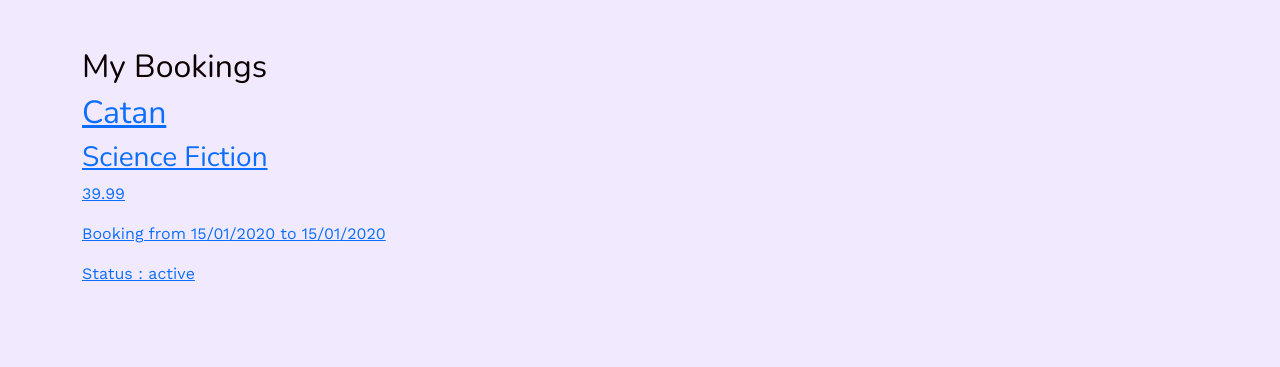
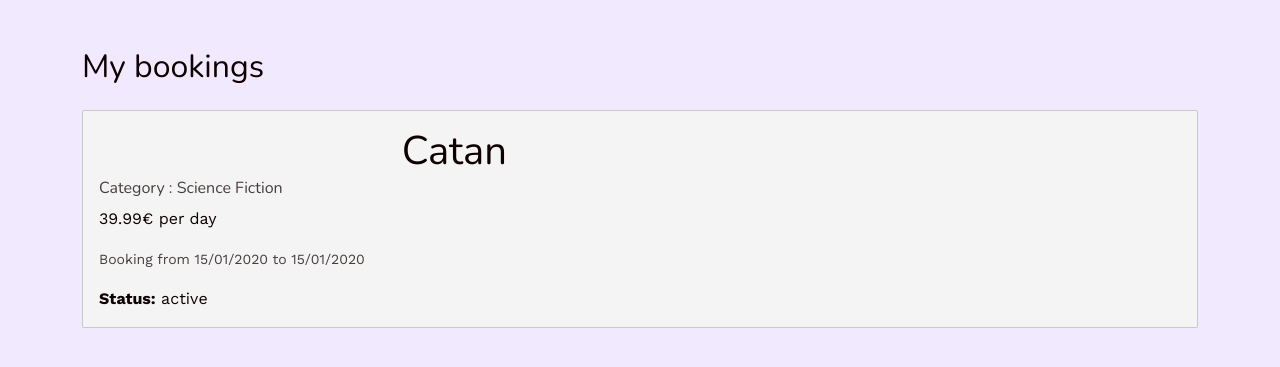
Before and after one commit to NicolasWaenia/AirGames, a Rails app: page /my_bookings in a window 1280 px wide. Shown: the part 86-453 px from the top of the page. Run offline with Rails 7, Linux system fonts and the light colour scheme; a user stored in the database is signed in; tables that the repository leaves empty hold one stand-in row (values such as "Sample post"); style sheets or scripts are compiled from the project's sources; some libraries are stand-ins or nearby versions.

Commit message:
change interface

```diff
--- a/app/views/bookings/my_index.html.erb
+++ b/app/views/bookings/my_index.html.erb
@@ -1,17 +1,31 @@
-<h2>My Bookings</h2>
+<!-- app/views/bookings/index.html.erb -->
+
+<h2 class="mb-4">My bookings</h2>
 
 <% @bookings.each do |booking| %>
-  <%= link_to game_path(booking.game) do  %>
-    <div class="card-product">
-      <% if booking.game.photo.attached? %>
-        <img src="<%= cl_image_path(booking.game.photo.key, crop: :fill, height: 100) %>" alt="Game Image" />
-      <% end %>
-      <div class="card-product-infos">
-        <h2><%= booking.game.name %></h2>
-        <h3><%= booking.game.category %></h3>
-        <p><%= booking.game.price %></p>
-        <p>Booking from <%= booking.start_at.strftime("%d/%m/%Y")  %> to <%= booking.end_at.strftime("%d/%m/%Y") %></p>
-        <p>Status : <%= booking.status %></p>
+  <%= link_to game_path(booking.game), class: "text-decoration-none text-dark" do %>
+    <div class="card mb-3">
+      <div class="row g-0">
+        <% if booking.game.photo.attached? %>
+          <div class="col-md-4">
+            <img src="<%= cl_image_path(booking.game.photo.key, crop: :fill) %>" alt="Game Image" class="img-fluid">
+          </div>
+        <% end %>
+        <div class="col-md-8">
+          <div class="card-body">
+            <h1 class="card-title text-center"><%= booking.game.name %></h1>
+            <h6 class="card-subtitle mb-2 text-muted">Category : <%= booking.game.category %></h6>
+            <p class="card-text"><%= number_with_precision(booking.game.price, precision: 2) %>€ per day</p>
+
+
+            <p class="card-text">
+              <small class="text-muted">
+                Booking from <%= booking.start_at.strftime("%d/%m/%Y") %> to <%= booking.end_at.strftime("%d/%m/%Y") %>
+              </small>
+            </p>
+            <p class="card-text"><strong>Status:</strong> <%= booking.status %></p>
+          </div>
+        </div>
       </div>
     </div>
   <% end %>
```
